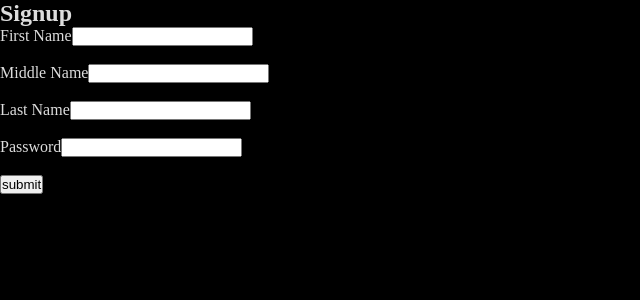
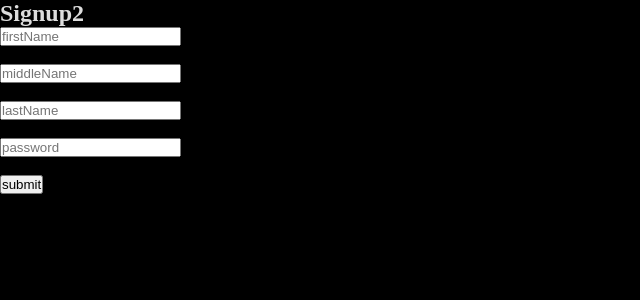
Before and after one commit to rajeshpersona/React-Practice, a React (Vite) app: page / in a window 1280 px wide. Shown: the top 300 px of the page, without its empty margins (0-640 px from the left). Built offline with nearby package versions, Linux system fonts and the light colour scheme.

Commit message:
added validations to signup2 form

```diff
--- a/src/App.tsx
+++ b/src/App.tsx
@@ -1,5 +1,6 @@
 import AmeyCounter from "./amey/counter/AmeyCounter";
 import Signup from "./amey/forms/Signup";
+import Signup2 from "./amey/forms/Signup2";
 import Search from "./amey/search/Search";
 import WindowInnerWidth from "./amey/window-innerwidth/WindowInnerWidth";
 import { WindowWidth } from "./rajesh/window-width/WindowWidth";
@@ -10,7 +11,8 @@ const App = () => {
       {/* <AmeyCounter /> */}
       {/* <WindowInnerWidth /> */}
       {/* <Search /> */}
-      <Signup />
+      {/* <Signup /> */}
+      <Signup2 />
     </div>
   );
 };
--- a/src/amey/forms/Signup.tsx
+++ b/src/amey/forms/Signup.tsx
@@ -12,22 +12,22 @@ const Signup = () => {
     e.preventDefault();
 
     // this is to understand what is happening with isValid function
-    // const isValid = (value: string) => {
-    //   if (value === undefined) {
-    //     return false;
-    //   }
-    //   if (value === null) {
-    //     return false;
-    //   }
-    //   if (value === "") {
-    //     return false;
-    //   }
-    //   if (value.trim() === "") {
-    //     return false;
-    //   }
-    //   return true;
-    // };
-    const isValid = (value: string) => value && value.trim() !== "";
+    const isValid = (value: string) => {
+      if (value === undefined) {
+        return false;
+      }
+      if (value === null) {
+        return false;
+      }
+      if (value === "") {
+        return false;
+      }
+      if (value.trim() === "") {
+        return false;
+      }
+      return true;
+    };
+    // const isValid = (value: string) => value && value.trim() !== "";
 
     if (
       isValid(formData.firstName) &&
--- /dev/null
+++ b/src/amey/forms/Signup2.tsx
@@ -0,0 +1,122 @@
+import { useState } from "react";
+
+const Signup2 = () => {
+  const [formData, setFormData] = useState({
+    firstName: "",
+    middleName: "",
+    lastName: "",
+    password: "",
+  });
+
+  const [isError, setIsError] = useState({
+    firstName: "",
+    middleName: "",
+    lastName: "",
+    password: "",
+  });
+
+  const handleSignupForm = (e: React.SyntheticEvent) => {
+    e.preventDefault();
+    let success = validateForm(formData);
+    console.log("success", success);
+  };
+
+  const validateForm = (formData: any) => {
+    // Start with empty errors
+    let newErrors = {
+      firstName: "",
+      middleName: "",
+      lastName: "",
+      password: "",
+    };
+
+    // Check EACH field independently (no else-if)
+    if (!formData.firstName || formData.firstName.trim() === "") {
+      newErrors.firstName = "First name is required";
+    }
+
+    if (!formData.middleName || formData.middleName.trim() === "") {
+      newErrors.middleName = "Middle name is required";
+    }
+
+    if (!formData.lastName || formData.lastName.trim() === "") {
+      newErrors.lastName = "Last name is required";
+    }
+
+    if (!formData.password || formData.password.trim() === "") {
+      newErrors.password = "Password is required";
+    }
+
+    // Set all errors at once
+    setIsError(newErrors);
+
+    // Check if any errors exist
+    const hasErrors = Object.values(newErrors).some((err) => err !== "");
+    console.log(hasErrors);
+    if (!hasErrors) {
+      console.log("Form valid:", formData);
+      setFormData({
+        firstName: "",
+        middleName: "",
+        lastName: "",
+        password: "",
+      });
+      return formData;
+    }
+  };
+
+  const handleChange = (e: React.ChangeEvent<HTMLInputElement>) => {
+    const { id, value } = e.target;
+    setFormData((prev) => {
+      return { ...prev, [id]: value };
+    });
+  };
+
+  return (
+    <div>
+      <h2>Signup2</h2>
+
+      <form onSubmit={handleSignupForm}>
+        <input
+          type="text"
+          id="firstName"
+          value={formData.firstName}
+          placeholder="firstName"
+          onChange={handleChange}
+        />
+        <p>{isError.firstName && isError.firstName}</p>
+        <br />
+        <input
+          type="text"
+          id="middleName"
+          value={formData.middleName}
+          placeholder="middleName"
+          onChange={handleChange}
+        />
+        <p>{isError.middleName && isError.middleName}</p>
+        <br />
+        <input
+          type="text"
+          id="lastName"
+          value={formData.lastName}
+          placeholder="lastName"
+          onChange={handleChange}
+        />
+        <p>{isError.lastName && isError.lastName}</p>
+        <br />
+        <input
+          type="password"
+          id="password"
+          value={formData.password}
+          placeholder="password"
+          onChange={handleChange}
+        />
+        <p>{isError.password && isError.password}</p>
+        <br />
+        <button type="submit">submit</button>
+      </form>
+    </div>
+  );
+};
+
+export default Signup2;
```
